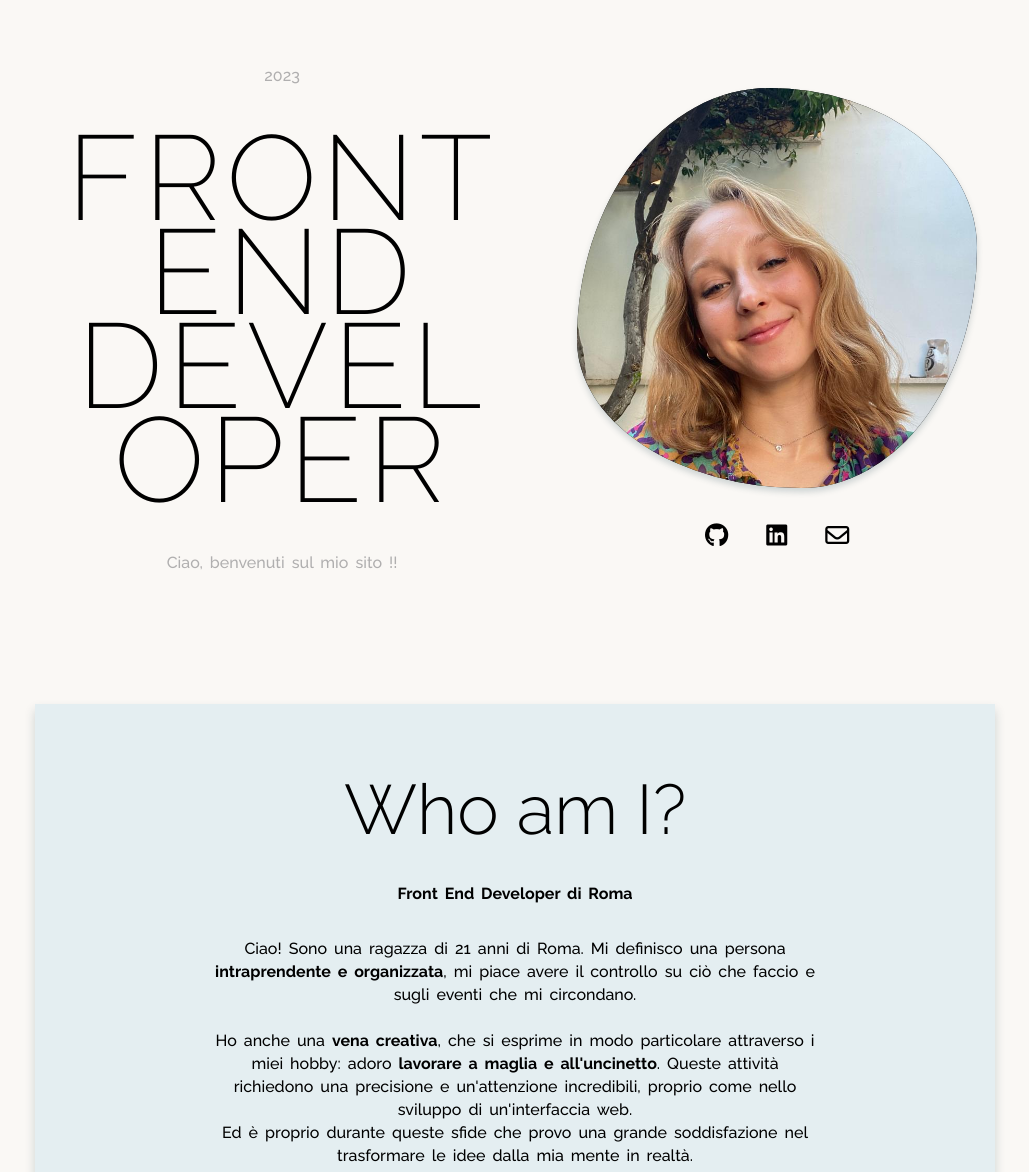
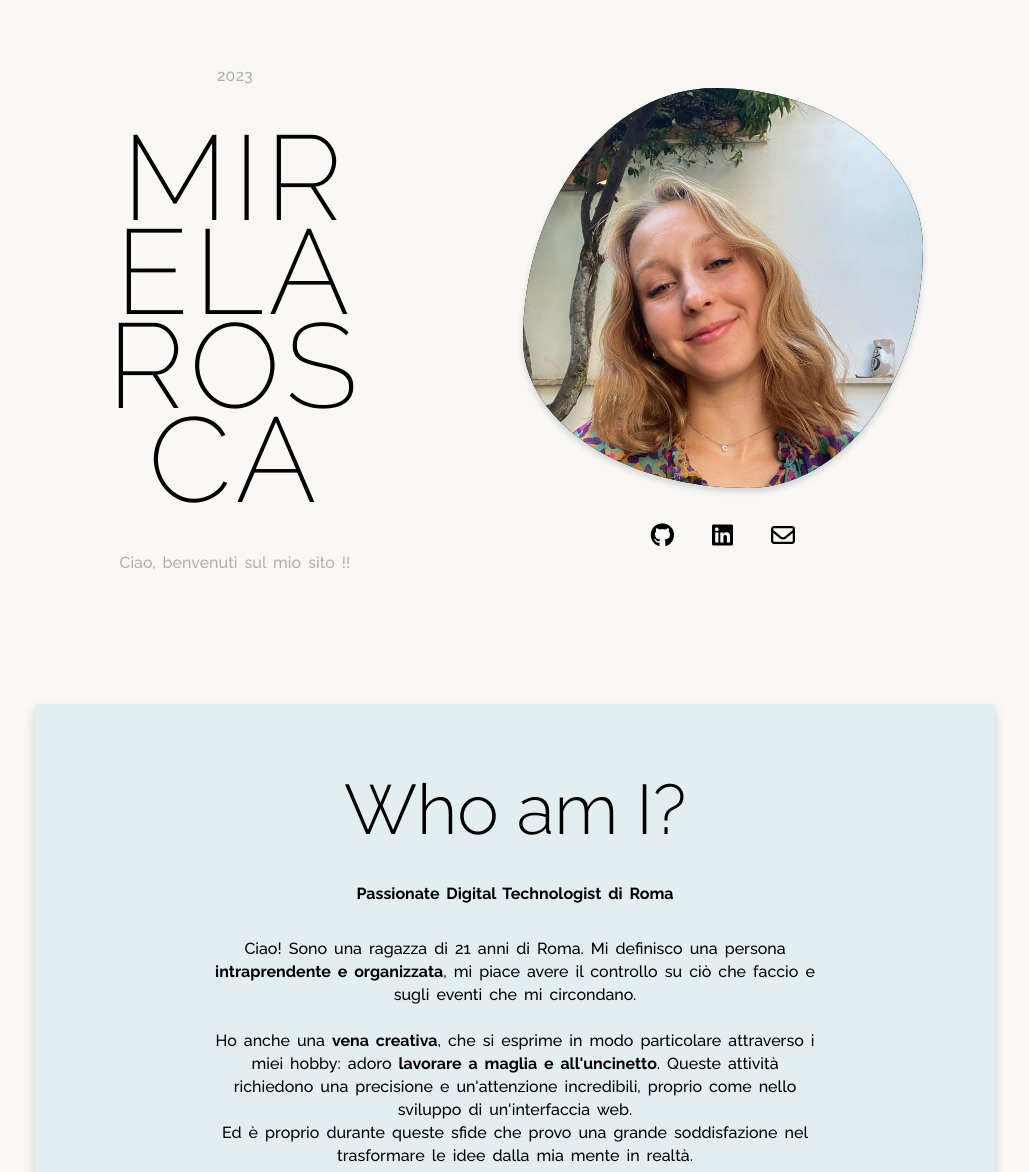
Before and after one commit to mirirosca/RoscaMirela_Portfolio, a plain HTML site: page index.html in a window 1280 px wide. Shown: the part 100-1272 px from the top of the page, without its empty margins (125-1154 px from the left). Drawn offline with Linux system fonts and the light colour scheme.

Commit message:
modifica h1

```diff
--- a/index.html
+++ b/index.html
@@ -53,7 +53,7 @@
   <section class="home">
     <div>
       <p>2023</p>
-      <h1>front<br>end<br>devel<br>oper</h1>
+      <h1>Mir<br>ela<br>Ros<br>ca</h1>
       <p>Ciao, benvenuti sul mio sito !! </p>
     </div>
     <div>
@@ -71,7 +71,7 @@
   <section class="about-section">
     <div id="intro-about">
       <h2>Who am I?</h2>
-      <p><strong>Front End Developer di Roma</strong>
+      <p><strong>Passionate Digital Technologist di Roma</strong>
       </p>
 
       <p>Ciao! Sono una ragazza di 21 anni di Roma.
```
